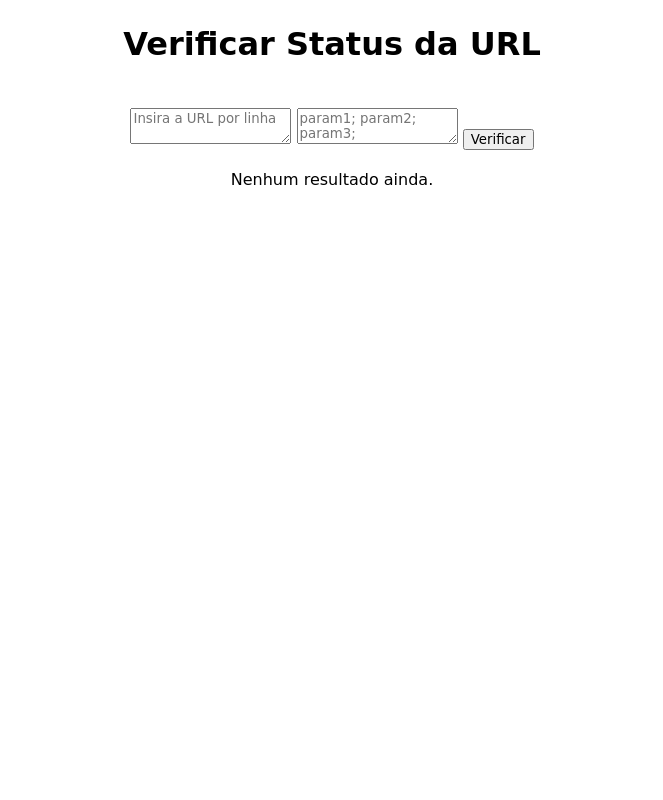
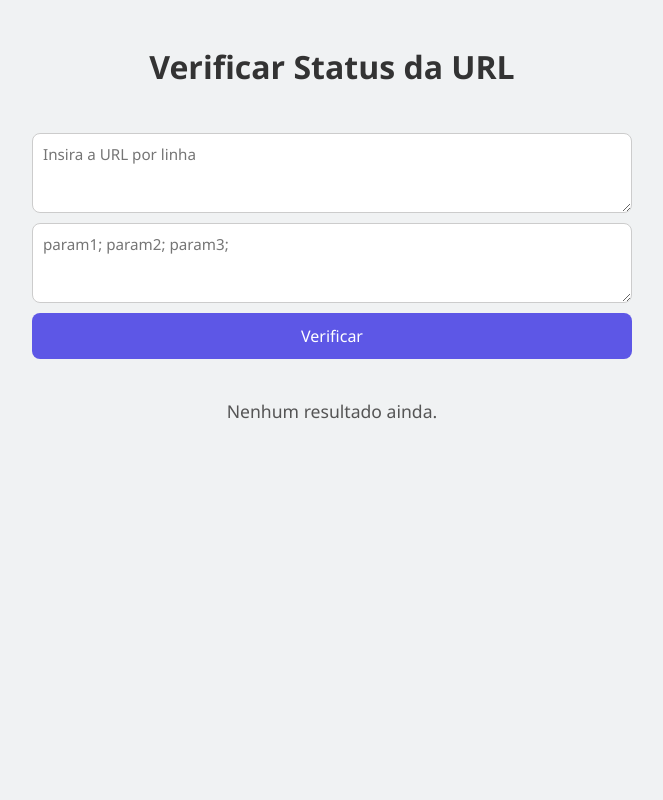
Before and after one commit to SouzaEdgar/url_tester, a FastAPI app: page / in a window 1280 px wide. Shown: the whole page, without its empty margins (308-971 px from the left). Run offline with FastAPI, Linux system fonts and the light colour scheme; parts of the project's set-up code (start-up, migrations or seed data) failed here and were passed over.

Commit message:
style: alterando aparencia da pagina

```diff
--- a/static/style.css
+++ b/static/style.css
@@ -1,45 +1,136 @@
 /* =====  Geral ===== */
 * {
     margin: 0;
-    font-family: cursive;
+    padding: 0;
+    box-sizing: border-box;
+    font-family: "Segoe UI", Tahoma, Geneva, Verdana, sans-serif;
 }
 
 body {
+    background: #f0f2f3;
     display: flex;
     flex-direction: column;
     align-items: center;
     justify-content: flex-start;
     min-height: 100vh;
+    padding: 20px;
 }
 
 #title_1 {
     margin: 25px;
+    font-size: 2rem;
+    color: #333;
 }
 
 /* ===== Formulário ===== */
-form {
+.form-container {
     margin: 20px 0;
-    display: inline-block;
+    display: flex;
+    flex-direction: column;
+    gap: 10px;
+    width: 100%;
+    max-width: 600px;
+}
+
+.txt-area {
+    width: 100%;
+    min-height: 80px;
+    border: 1px solid #ccc;
+    border-radius: 8px;
+    padding: 10px;
+    font-size: 0.95rem;
+    resize: vertical;
+    transition: border 0.3s;
+}
+
+.txt-area:focus {
+    border-color: #4f46e5;
+    outline: none;
+    box-shadow: 0 0 4px rgba(0, 123, 255, 0.3);
+}
+
+.btn {
+    background: rgba(78, 70, 229, 0.9);
+    color: white;
+    border: none;
+    padding: 12px;
+    border-radius: 8px;
+    cursor: pointer;
+    font-size: 1rem;
+    transition: 0.3s;
+}
+
+.btn:hover {
+    background: #0056b3;
 }
 
 /* ===== Tabela ===== */
-.urls {
-    font-family: Cambria, Cochin, Georgia, Times, 'Times New Roman', serif;
-    width: 80%;
-}
-.urls a{
-    font-family: Cambria, Cochin, Georgia, Times, 'Times New Roman', serif;
-}
-.params {
-    width: 20%;
+.table-container {
+    width: 100%;
+    max-width: 1000px;
+    overflow-x: auto;
+    margin-top: 20px;
 }
 
 table {
-    margin: 20px 40vh;
-    border-collapse: collapse;
+    width: 100%;
+    border-collapse: separate;
+    border-spacing: 0; /* remove espaço extra */
     text-align: center;
+    background: white;
+    border-radius: 10px;
+    overflow: hidden;
+    box-shadow: 0 4px 10px rgba(0,0,0,0.1);
 }
 
-.params, .urls {
+/* --- cabeçalho --- */
+th {
+    background-color: rgba(78, 70, 229, 0.9);
+    color: white;
+    padding: 12px;
+    font-weight: bold;
+}
+
+/* --- linhas --- */
+td {
+    padding: 10px;
+    border-top: 1px solid #ddd;
+}
+
+tr:nth-child(even) {
+    background: #f2f6fc; /* cor alternada */
+}
+
+/* --- urls --- */
+.urls {
+    font-family: monospace;
+    word-break: break-word;
     text-align: start;
 }
+
+.urls a {
+    color: #007bff;
+    text-decoration: none;
+}
+
+.urls a:hover {
+    text-decoration: underline;
+}
+
+/* --- parâmetros --- */
+.params {
+    text-align: start;
+    color: #555;
+}
+
+/* --- status --- */
+.status {
+    font-weight: bold;
+}
+
+/* --- caso não tenha resultado --- */
+.sem-resultado {
+    margin-top: 20px;
+    font-size: 1.1rem;
+    color: #555;
+}
--- a/templates/index.html
+++ b/templates/index.html
@@ -7,14 +7,15 @@
 </head>
 <body>
     <h1 id="title_1">Verificar Status da URL</h1>
-    <form method="POST">
-        <textarea name="url" class="txt_area" placeholder="Insira a URL por linha" required></textarea>
-        <textarea name="parameter" class="txt_area" placeholder="param1; param2; param3;"></textarea>
-        <button type="submit">Verificar</button>
+    <form method="POST" class="form-container">
+        <textarea name="url" class="txt-area" placeholder="Insira a URL por linha" required></textarea>
+        <textarea name="parameter" class="txt-area" placeholder="param1; param2; param3;"></textarea>
+        <button type="submit" class="btn">Verificar</button>
     </form>
 
     {% if resultados %}
-        <table border="1">
+        <div class="table-container">
+            <table>
                 <tr id="linha_titulo">
                     <th>Posição</th>
                     <th>URL Final</th>
@@ -22,16 +23,17 @@
                     <th>Status</th>
                 </tr>
                 {% for r in resultados %}
-            <tr class="linha_resultado">
+                <tr class="linha-resultado">
                     <td class="position">{{ r.position }}</td>
-                <td class="urls"><a href="{{ r.url }}">{{ r.url }}</a></td>
+                    <td class="urls"><a href="{{ r.url }}" target="_blank">{{ r.url }}</a></td>
                     <td class="params">{{ r.params|safe }}</td>
                     <td class="status">{{ r.status }}</td>
                 </tr>
                 {% endfor %}
             </table>
+        </div>
     {% else %}
-        <p>Nenhum resultado ainda.</p>
+        <p class="sem-resultado">Nenhum resultado ainda.</p>
     {% endif %}
 </body>
 </html>
```
Lines whose indentation alone changed are shown as unchanged.
